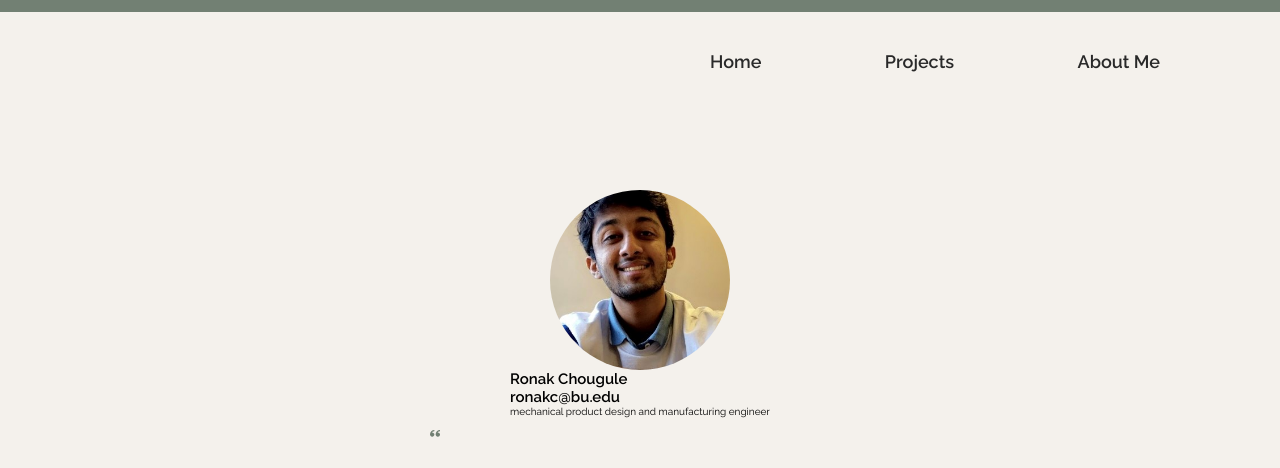
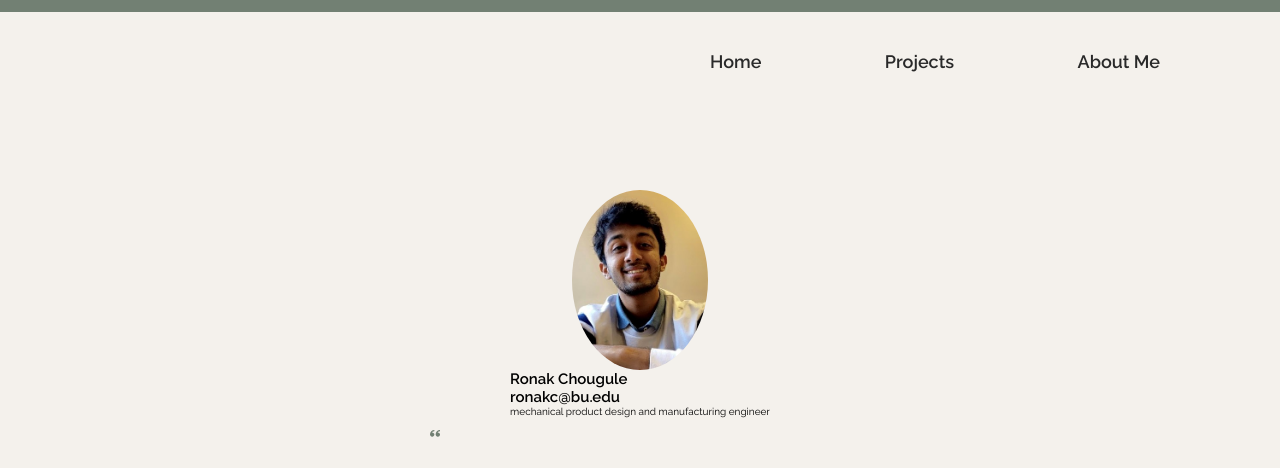
Before and after one commit to ronakc08/ronak, a Gatsby site: page /about in a window 1280 px wide. Shown: the top 468 px of the page. Built offline with nearby package versions, Linux system fonts and the light colour scheme; Gatsby itself is replaced by a stand-in of ours.

Commit message:
Updated stuff

```diff
--- a/src/components/About/About.js
+++ b/src/components/About/About.js
@@ -13,10 +13,9 @@ const About = () => {
         src="../../images/profile.jpg"
         alt="Gavin's headshot"
         height={180}
-        width={180}
         quality={95}
         className={styles.profileImg}
-        imgStyle={{ borderRadius: "50%" }}
+        style={{ borderRadius: "50%" }}
       />
       <div className={styles.aboutTitle}>
         <h1>Ronak Chougule</h1>
```
Also changed, not shown: src/images/logo.png, static/mainImg.png.
